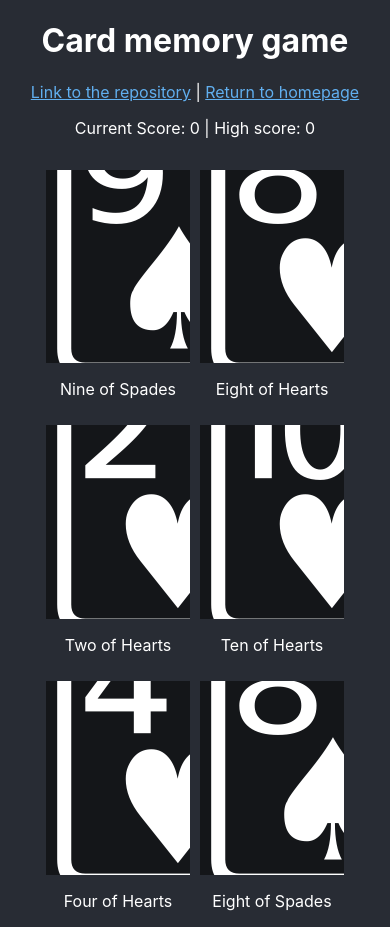
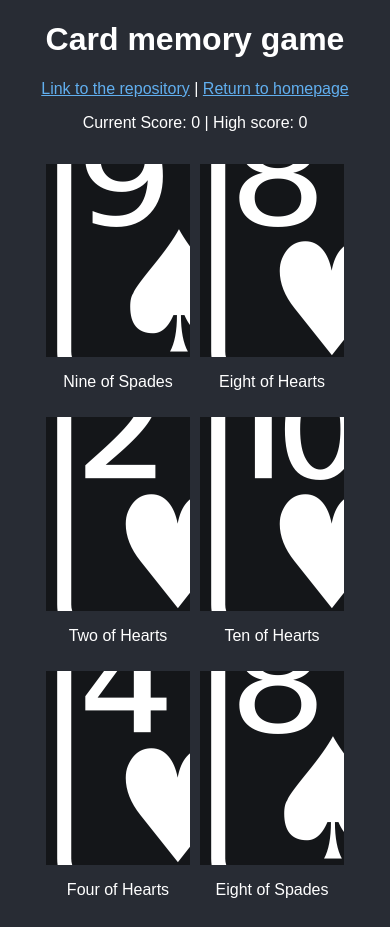
Before and after one commit to jql6/memory-game, a React (Create React App) app: page / in a window 390 px wide. Built offline with nearby package versions, Linux system fonts and the light colour scheme.

Commit message:
Assign single font so that mobile and desktop use same fonts

```diff
--- a/src/App.css
+++ b/src/App.css
@@ -7,6 +7,7 @@
 }
 
 .App {
+  font-family: Arial;
   text-align: center;
 }
 
--- a/src/components/appCard.css
+++ b/src/components/appCard.css
@@ -7,6 +7,10 @@
   display: inline-block;
   aspect-ratio: 144 / 240;
   width: calc(var(--card-font-size) * (9 / 15));
+}
+
+.app-card p {
+  height: var(--card-font-size) * (9 / 15);
 }
 
 .app-card .card {
@@ -35,7 +39,7 @@
 
 .app-card .card-background .card {
   position: absolute;
-  bottom: -7%;
+  bottom: -11%;
   left: -8.5%;
 }
 
```
